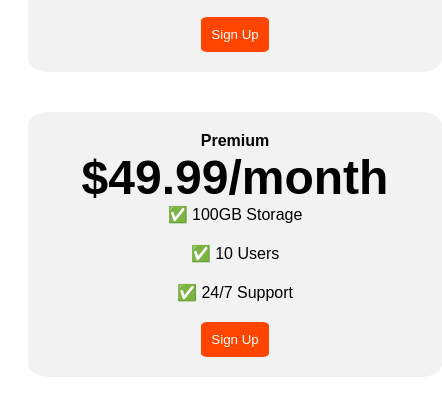
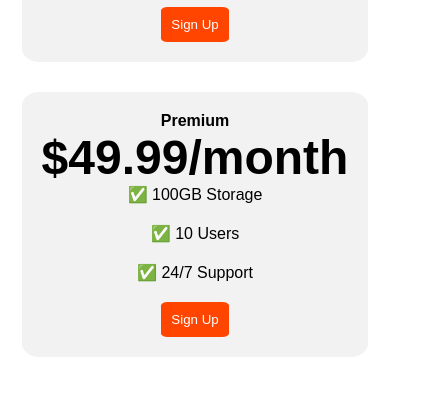
Before and after one commit to HENRYCEE10/henrycee-s-subscription, a plain HTML site: page index.html in a window 390 px wide. Shown: the part 615-1032 px from the top of the page, 442 px wide, since content can reach past the window. After the commit the page ends 980 px from the top, so only its background shows below. Drawn offline with Linux system fonts and the light colour scheme; a web font is replaced by a local one.

Commit message:
Update index.html

```diff
--- a/index.html
+++ b/index.html
@@ -58,13 +58,15 @@
       /* Hint: What can you do with a media query and flexbox? */
       @media (max-width: 1250px) {
          .pricing-container {
-          display: block;
+          flex-direction: column;
           height: 100%;
-         }
-         .pricing-plan{
-          margin-bottom: 40px;
-          width: 100%;
-          margin-left: 20px;
+
+
+
+
+
+
+
          }
 
 
```
